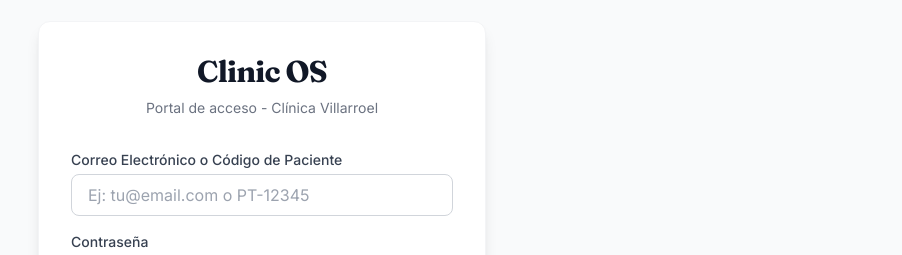
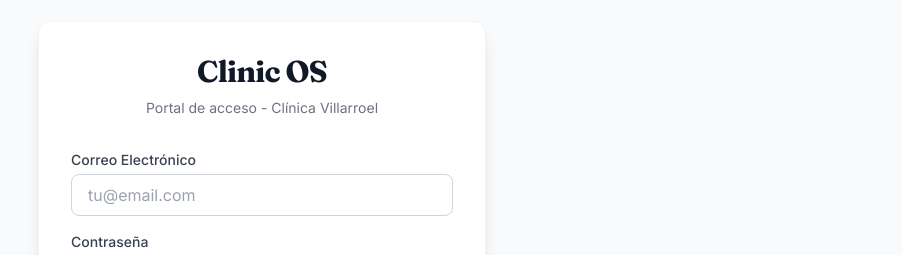
Before and after one commit to b3njaminfuentes/odonto, a Next.js app: page /login in a window 1280 px wide. Shown: the part 194-449 px from the top of the page, without its empty margins (378-1280 px from the left). Built offline with nearby package versions, Linux system fonts and the light colour scheme; no server answers.

Commit message:
fix(ui): revert email label to Correo Electronico but keep generic text support

```diff
--- a/src/app/login/login-form.tsx
+++ b/src/app/login/login-form.tsx
@@ -47,7 +47,7 @@ export default function LoginForm() {
     <form onSubmit={handleLogin} className="space-y-4">
       <div>
         <label className="block text-sm font-medium text-gray-700 mb-1">
-          Correo Electrónico o Código de Paciente
+          Correo Electrónico
         </label>
         <input
           type="text"
@@ -55,7 +55,7 @@ export default function LoginForm() {
           onChange={(e) => setEmail(e.target.value)}
           required
           className="w-full px-4 py-2 border border-gray-300 rounded-lg focus:ring-2 focus:ring-primary focus:border-primary outline-none transition-all"
-          placeholder="Ej: tu@email.com o PT-12345"
+          placeholder="tu@email.com"
         />
       </div>
 
```
